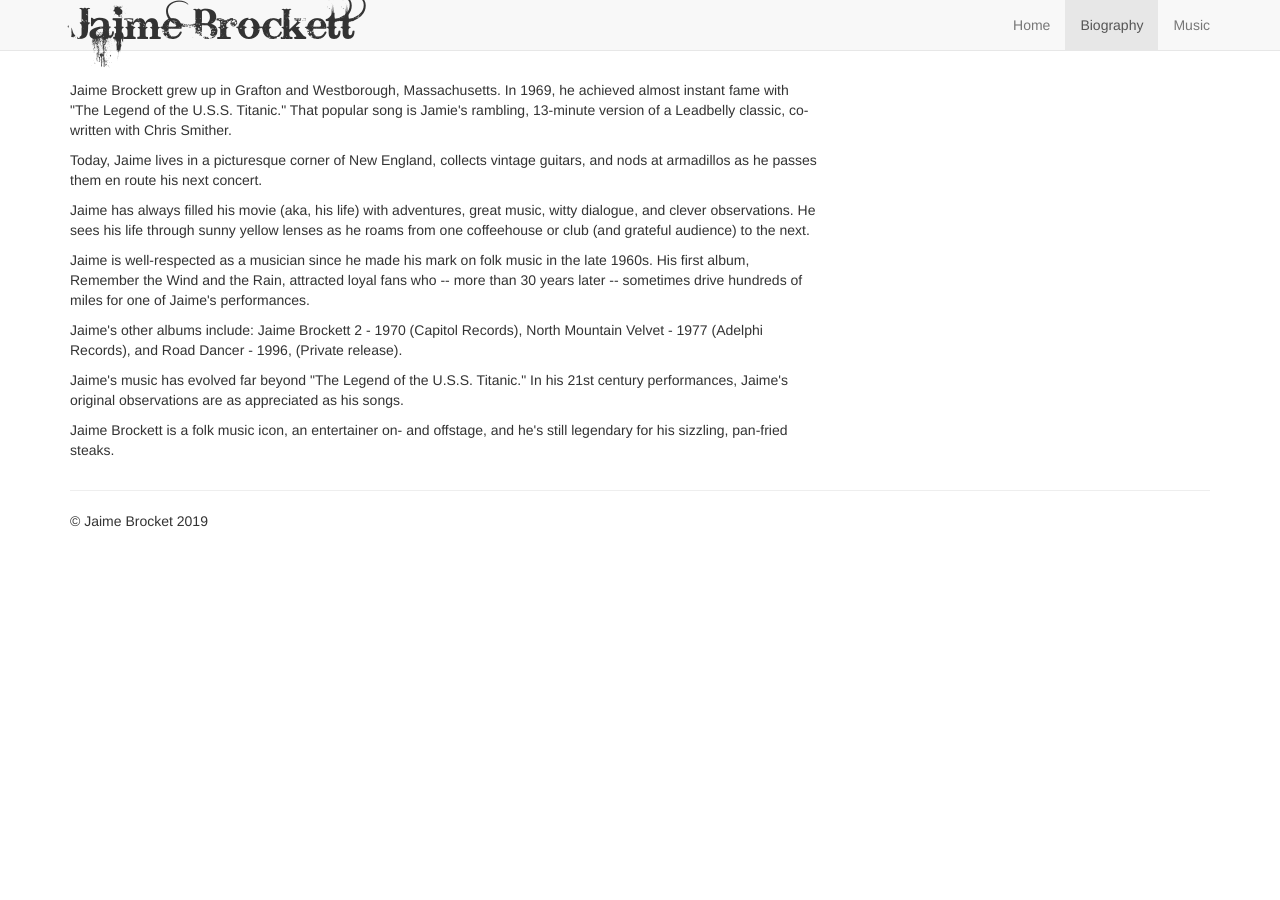
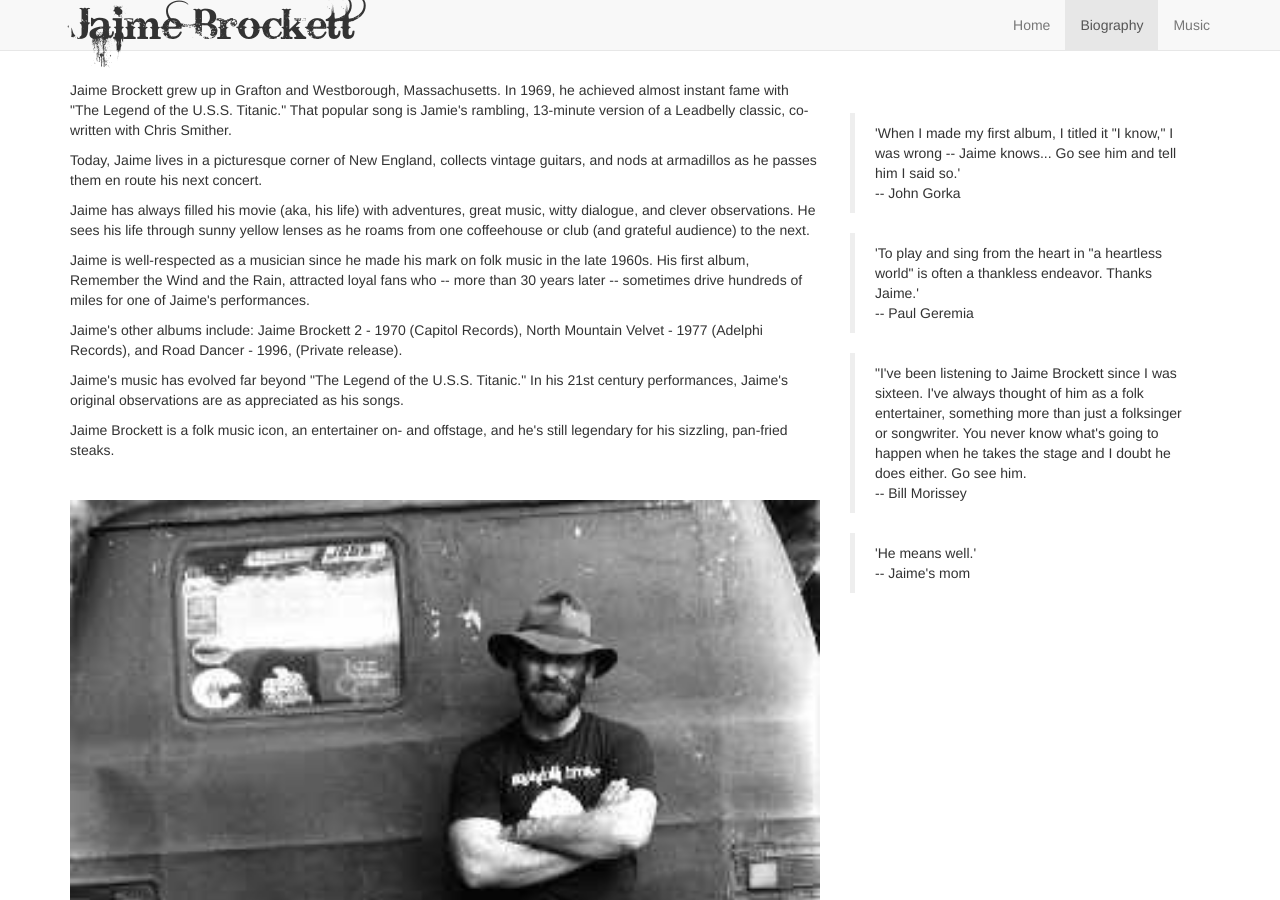
Before and after one commit to jaimebrockett/jamiebrockett.github.io, a Jekyll site: the page built from bio.html, in a window 1280 px wide and 900 px high. Built offline with Jekyll 4.4.1, drawn with Linux system fonts in a browser that asks for light colours.

Commit message:
add quotes

```diff
--- a/bio.html
+++ b/bio.html
@@ -59,10 +59,35 @@ title: Jaime Brockett Biography
 
             Jaime Brockett is a folk music icon, an entertainer on- and offstage, and he's still legendary for his sizzling, pan-fried steaks.
           </p>
+          <p>&nbsp;</p>
 
-        </div>
+        <!-- </div>
+        <div class="row">
+          <div class="col-md-4"> -->
+          <img width="100%" src="images/jaime77.jpg" alt="Jaime Brocket and old '77'"></img>
+          <!-- </div> -->
+      </div>
+      <div class="col-md-4">
+          <h2>&nbsp;</h2>
+          <blockquote>'When I made my first album, I titled it "I know,"
+              I was wrong -- Jaime knows... Go see him and tell him I said so.' <br/>-- John Gorka</blockquote>
 
-      <a name="get-involved"></a>
+
+          <blockquote>'To play and sing from the heart in "a heartless world" is
+              often a thankless endeavor. Thanks Jaime.' <br/>-- Paul Geremia</blockquote>
+
+          <blockquote>"I've been listening to Jaime Brockett since I was sixteen.
+            I've always thought of him as a folk entertainer, something more than
+            just a folksinger or songwriter. You never know what's going to happen
+            when he takes the stage and I doubt he does either.  Go see him. <br/>-- Bill Morissey</blockquote>
+
+          <blockquote>'He means well.' <br/>-- Jaime's mom</blockquote>
+
+          </div>
+
+
+
+          <a name="get-involved"></a>
 
 
     </div>
--- a/index.html
+++ b/index.html
@@ -57,7 +57,7 @@ title: Jaime Brockett
           <h2>&nbsp;</h2>
 
           <blockquote>"Jaime is like great fried chicken -- crispy on the outside, tender on the inside, and good for the whole family." <br/>-- Dan Fogelberg</blockquote>
-        </div>
+            </div>
 
       <a name="get-involved"></a>
 
```
Also changed, not shown: 3 other files.
